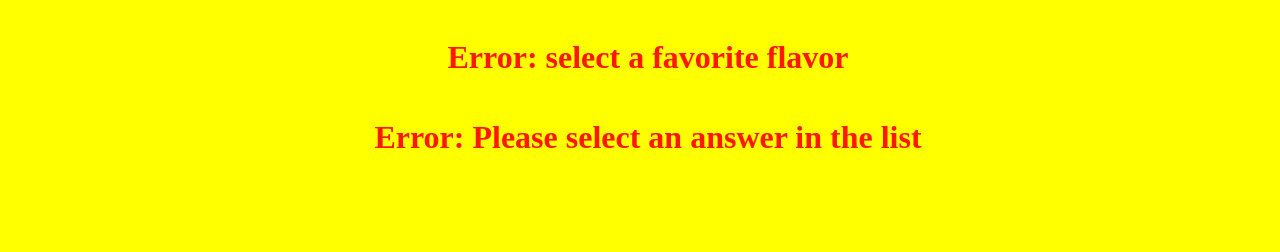
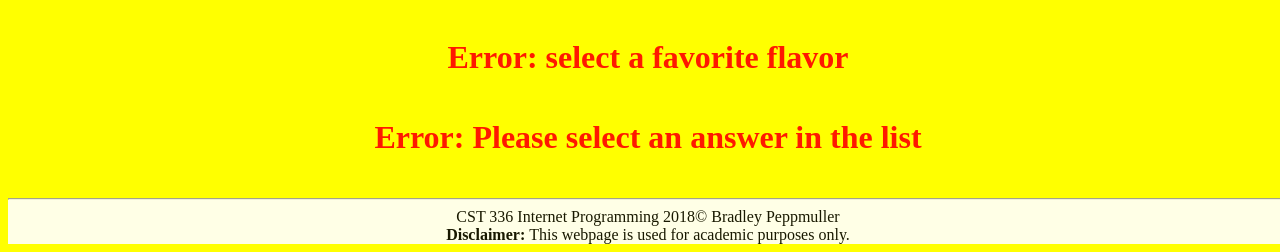
Before and after one commit to bradpepp/bpeppmuller, a PHP site: page /hw/hw3/index.php?name=1 in a window 1280 px wide. Shown: the part 950-1202 px from the top of the page. Before the commit the page ends 1098 px from the top, so only its background shows below. Run offline with PHP 8.4, Linux system fonts and the light colour scheme; data that the repository does not hold is empty.

Commit message:
adding hw3

```diff
--- a/hw/hw3/index.php
+++ b/hw/hw3/index.php
@@ -264,6 +264,11 @@
          }
         }
         ?>
+        <footer>
+        <hr>
+            CST 336 Internet Programming 2018&copy; Bradley Peppmuller <br />
+            <strong> Disclaimer: </strong> This webpage is used for academic purposes only. <br />
 
+    </footer>
     </body>
 </html>
```
